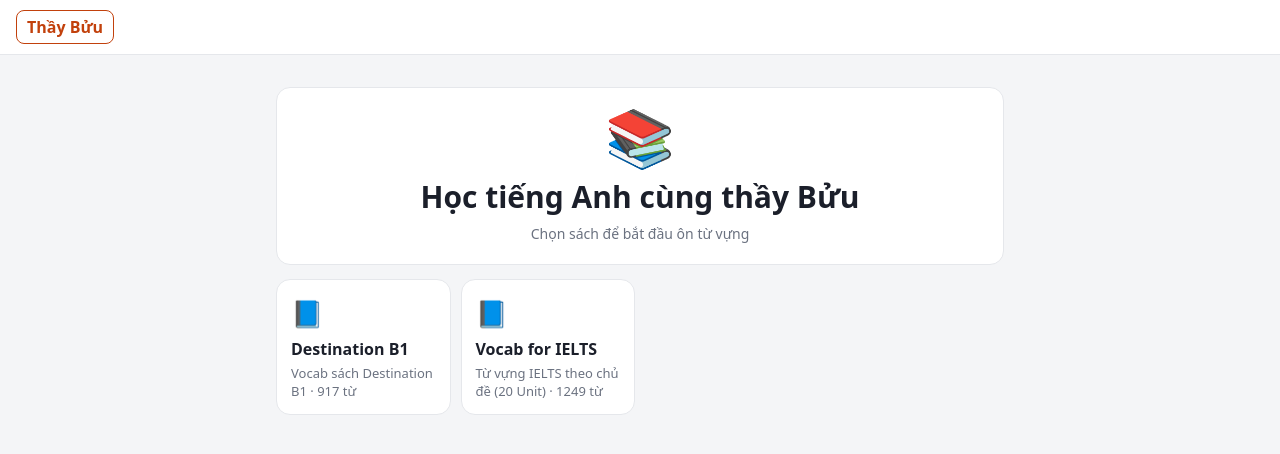
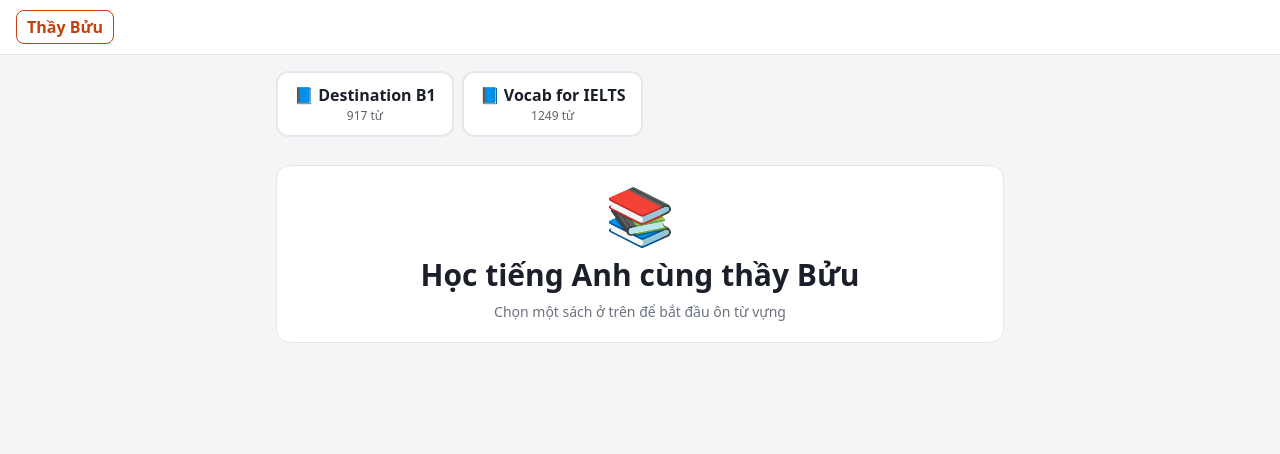
Before and after one commit to Buu-gh/B1-des, a plain HTML site: page index.html in a window 1280 px wide. Drawn offline with Linux system fonts and the light colour scheme.

Commit message:
Chọn sách ngay trên trang, nội dung sổ ra bên dưới
Co-Authored-By: Claude Sonnet 5.5 <noreply@anthropic.com>
Claude-Session: https://claude.ai/code/session_01UNMeYzna6rMLhvbYsmBhvr

```diff
--- a/index.html
+++ b/index.html
@@ -65,11 +65,13 @@ nav{align-items:center;gap:6px;overflow:visible;flex-wrap:wrap}.tab{padding:7px
 @media(max-width:560px){.tx tr:first-child{display:none}.tx table,.tx tbody{display:block}.tx tr{display:block;padding:8px 0;border-bottom:1px solid var(--bd)}.tx td{display:inline;border:0;padding:0 8px 0 0}.tx td:nth-child(4){display:block;font-weight:600;margin-top:2px}.tx td:nth-child(5){display:block;margin-top:2px}}
 
 .tx{overflow-x:auto}.unit>summary{cursor:pointer;font-size:18px}h3{font-size:15px;margin:16px 0 6px;color:var(--pr)}
+.bks{display:flex;gap:8px;flex-wrap:wrap;margin-bottom:12px}.bks button{padding:10px 16px;font-size:16px;font-weight:700;border-radius:12px;border:2px solid var(--bd,#d9dde3);background:#fff;color:inherit;cursor:pointer}.bks button.on{border-color:#c2410c;background:#fff4ec;color:#c2410c}.bks button small{display:block;font-weight:400;font-size:12px;opacity:.7}
 </style>
 </head>
 <body>
-<div class="top"><button class="logo" onclick="backToBooks()">Thầy Bửu</button><span class="mu" id="bk"></span><span class="grow"></span><button id="chg" onclick="backToBooks()" style="padding:5px 10px;font-size:14px">📚 Đổi sách</button></div>
+<div class="top"><button class="logo" onclick="backToBooks()">Thầy Bửu</button><span class="mu" id="bk"></span><span class="grow"></span></div>
 <div class="wrap">
+<div id="bks" class="bks"></div>
 <nav id="nav"></nav>
 <div class="row" id="frow" style="margin-bottom:12px;flex-wrap:nowrap"><select id="fsel" onchange="setF()" style="flex:1;min-width:0;font-size:16px;font-weight:600"></select><span class="mu" id="cnt" style="white-space:nowrap"></span></div>
 <div class="mu" id="ss" style="margin-bottom:8px"></div>
@@ -140,9 +142,9 @@ const need2=k=>!['list','hist','cls'].includes(k)&&W.length<2;
 let G={};
 function go(m){clearInterval(G.tm);USED=true;mode=m;if(!CUSTOM&&!['now','hist','cls'].includes(m)){P.last={u:F.u,s:F.s,m};touch()}if(m=='fc')fcStart();if(m=='quiz')quizStart();if(m=='type'||m=='cloze')typedStart(m);if(m=='match')matchStart();if(m=='scr')scrStart();if(m=='ord')ordStart();if(m=='listen')lisStart();if(m=='race')raceStart();if(m=='mem')memStart();if(m=='cls'){loadClass();return}render();window.scrollTo(0,0)}
 function render(){
- const bkn=BOOK&&BOOKS.find(x=>x.id==BOOK);$('#bk').textContent=bkn?bkn.name:'';
- if(mode=='books'){$('#chg').style.display='none';$('#frow').style.display='none';$('#ss').style.display='none';$('#nav').innerHTML='';$('#app').innerHTML=vBooks();return}
- $('#chg').style.display='';$('#frow').style.display='';$('#ss').style.display='';
+ $('#bk').textContent='';$('#bks').innerHTML=BOOKS.map(b=>`<button class="${b.id==BOOK?'on':''}" onclick="pickBook('${b.id}')">📘 ${esc(b.name)}<small>${b.raw.length} từ</small></button>`).join('');
+ if(mode=='books'){$('#frow').style.display='none';$('#ss').style.display='none';$('#nav').innerHTML='';$('#app').innerHTML=vBooks();return}
+ $('#frow').style.display='';$('#ss').style.display='';
  $('#nav').innerHTML=modes().map(x=>`<button class="tab ${x[0]==mode?'on':''}" ${need2(x[0])?'disabled':''} onclick="go('${x[0]}')">${x[1]} ${x[2]}</button>`).join('');
  $('#cnt').textContent=W.length+' từ';
  $('#app').innerHTML=({list:vHome,fc:vFc,quiz:vQuiz,type:vTyped,cloze:vTyped,match:vMatch,scr:vScr,ord:vOrd,listen:vLis,race:vRace,mem:vMem,hist:vHist,cls:vCls,now:vNow})[mode]();
@@ -373,10 +375,10 @@ async function loadBookProgress(){
  touch();restore();render()}
 async function leaveBook(){clearTimeout(tmr);tmr=null;while(busy)await new Promise(r=>setTimeout(r,50));await flush()}
 async function pickBook(id){
- await leaveBook();BOOK=id;const b=BOOKS.find(x=>x.id==id);ALL=mk(b.raw);DEFAULT=ALL.slice();CUSTOM=false;F={u:'',s:''};
- resetP();applyF();fillSel();mode='list';USED=false;render();window.scrollTo(0,0);loadBookProgress()}
+ if(id==BOOK)return;await leaveBook();BOOK=id;const b=BOOKS.find(x=>x.id==id);ALL=mk(b.raw);DEFAULT=ALL.slice();CUSTOM=false;F={u:'',s:''};
+ resetP();applyF();fillSel();mode='list';USED=false;render();loadBookProgress()}
 async function backToBooks(){await leaveBook();BOOK=null;mode='books';CAN=false;render();window.scrollTo(0,0)}
-function vBooks(){return `<div class="card c"><div class="big2">📚</div><div class="big" style="margin:10px 0 4px">Học tiếng Anh cùng thầy Bửu</div><div class="mu">Chọn sách để bắt đầu ôn từ vựng</div></div><div class="hub">${BOOKS.map(b=>`<button class="tl" onclick="pickBook('${b.id}')"><span class="ic">📘</span><b>${esc(b.name)}</b><span class="mu">${esc(b.sub||'')} · ${b.raw.length} từ</span></button>`).join('')}</div>`}
+function vBooks(){return `<div class="card c"><div class="big2">📚</div><div class="big" style="margin:10px 0 4px">Học tiếng Anh cùng thầy Bửu</div><div class="mu">Chọn một sách ở trên để bắt đầu ôn từ vựng</div></div>`}
 applyF();fillSel();render();showSS();initEnv().then(()=>render());
 </script>
 </body>
```
